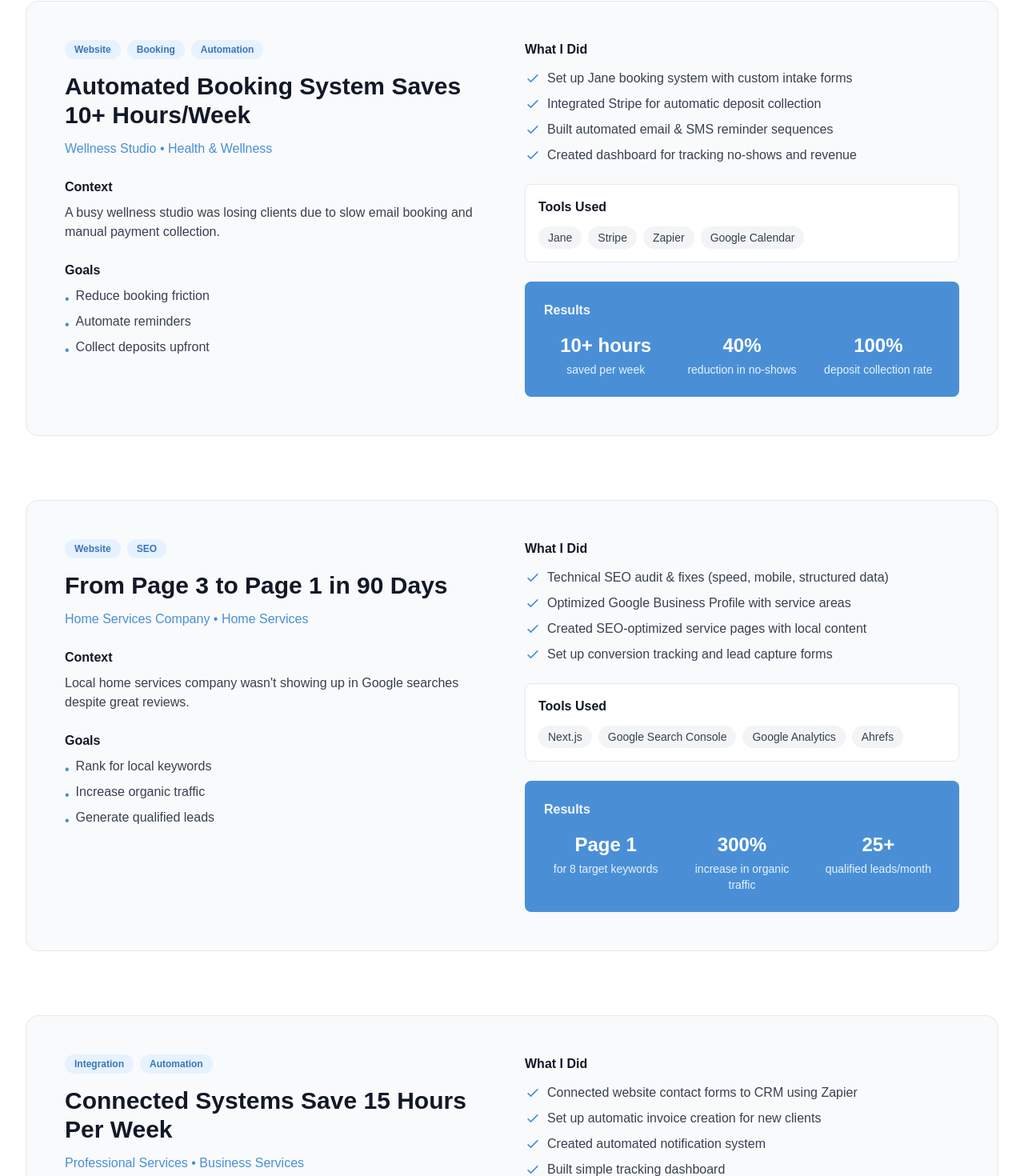
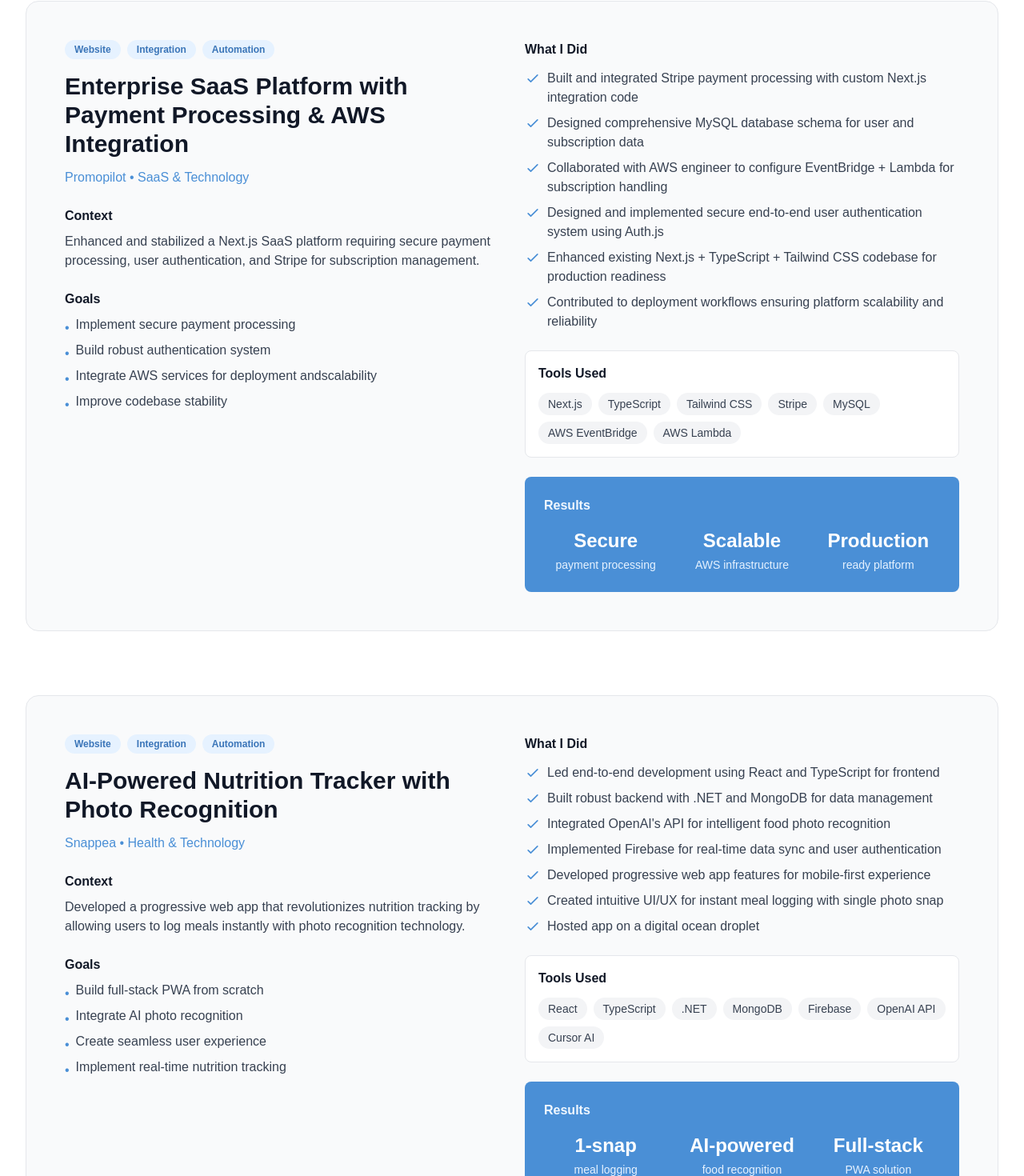
Before and after one commit to brandt47/brandtsystems, a Next.js app: page /work in a window 1280 px wide. Shown: the part 584-2054 px from the top of the page at 80% size. Built offline with nearby package versions, Linux system fonts and the light colour scheme.

Commit message:
projects updated

```diff
--- a/src/app/work/page.tsx
+++ b/src/app/work/page.tsx
@@ -9,7 +9,7 @@ import { caseStudies } from "@/content/siteContent";
 
 // Note: Can't export metadata from client component, would need to create separate metadata file
 
-const categories = ["All", "Website", "Automation", "Booking", "SEO", "Ads"];
+const categories = ["All", "Website", "Integration", "Automation", "Booking", "SEO", "Ads"];
 
 export default function WorkPage() {
   const [selectedCategory, setSelectedCategory] = useState("All");
--- a/src/content/siteContent.ts
+++ b/src/content/siteContent.ts
@@ -141,72 +141,54 @@ export const howItWorks = [
 
 export const caseStudies = [
   {
-    id: "wellness-booking",
-    category: ["Website", "Booking", "Automation"],
-    client: "Wellness Studio",
-    industry: "Health & Wellness",
-    image: "/images/case-study-1.jpg", // Placeholder
-    title: "Automated Booking System Saves 10+ Hours/Week",
-    context: "A busy wellness studio was losing clients due to slow email booking and manual payment collection.",
-    goals: ["Reduce booking friction", "Automate reminders", "Collect deposits upfront"],
+    id: "promopilot-platform",
+    category: ["Website", "Integration", "Automation"],
+    client: "Promopilot",
+    industry: "SaaS & Technology",
+    image: "/images/case-study-promopilot.jpg", // Placeholder
+    title: "Enterprise SaaS Platform with Payment Processing & AWS Integration",
+    context: "Enhanced and stabilized a Next.js SaaS platform requiring secure payment processing, user authentication, and Stripe for subscription management.",
+    goals: ["Implement secure payment processing", "Build robust authentication system", "Integrate AWS services for deployment andscalability", "Improve codebase stability"],
     solution: [
-      "Set up Jane booking system with custom intake forms",
-      "Integrated Stripe for automatic deposit collection",
-      "Built automated email & SMS reminder sequences",
-      "Created dashboard for tracking no-shows and revenue",
+      "Built and integrated Stripe payment processing with custom Next.js integration code",
+      "Designed comprehensive MySQL database schema for user and subscription data",
+      "Collaborated with AWS engineer to configure EventBridge + Lambda for subscription handling",
+      "Designed and implemented secure end-to-end user authentication system using Auth.js",
+      "Enhanced existing Next.js + TypeScript + Tailwind CSS codebase for production readiness",
+      "Contributed to deployment workflows ensuring platform scalability and reliability",
     ],
-    tools: ["Jane", "Stripe", "Zapier", "Google Calendar"],
+    tools: ["Next.js", "TypeScript", "Tailwind CSS", "Stripe", "MySQL", "AWS EventBridge", "AWS Lambda"],
     results: [
-      { metric: "10+ hours", label: "saved per week" },
-      { metric: "40%", label: "reduction in no-shows" },
-      { metric: "100%", label: "deposit collection rate" },
+      { metric: "Secure", label: "payment processing" },
+      { metric: "Scalable", label: "AWS infrastructure" },
+      { metric: "Production", label: "ready platform" },
     ],
   },
   {
-    id: "local-seo",
-    category: ["Website", "SEO"],
-    client: "Home Services Company",
-    industry: "Home Services",
-    image: "/images/case-study-2.jpg",
-    title: "From Page 3 to Page 1 in 90 Days",
-    context: "Local home services company wasn't showing up in Google searches despite great reviews.",
-    goals: ["Rank for local keywords", "Increase organic traffic", "Generate qualified leads"],
+    id: "snappea-nutrition-app",
+    category: ["Website", "Integration", "Automation"],
+    client: "Snappea",
+    industry: "Health & Technology",
+    image: "/images/case-study-snappea.jpg", // Placeholder
+    title: "AI-Powered Nutrition Tracker with Photo Recognition",
+    context: "Developed a progressive web app that revolutionizes nutrition tracking by allowing users to log meals instantly with photo recognition technology.",
+    goals: ["Build full-stack PWA from scratch", "Integrate AI photo recognition", "Create seamless user experience", "Implement real-time nutrition tracking"],
     solution: [
-      "Technical SEO audit & fixes (speed, mobile, structured data)",
-      "Optimized Google Business Profile with service areas",
-      "Created SEO-optimized service pages with local content",
-      "Set up conversion tracking and lead capture forms",
+      "Led end-to-end development using React and TypeScript for frontend",
+      "Built robust backend with .NET and MongoDB for data management",
+      "Integrated OpenAI's API for intelligent food photo recognition",
+      "Implemented Firebase for real-time data sync and user authentication",
+      "Developed progressive web app features for mobile-first experience",
+      "Created intuitive UI/UX for instant meal logging with single photo snap",
+      "Hosted app on a digital ocean droplet"
     ],
-    tools: ["Next.js", "Google Search Console", "Google Analytics", "Ahrefs"],
+    tools: ["React", "TypeScript", ".NET", "MongoDB", "Firebase", "OpenAI API", "Cursor AI"],
     results: [
-      { metric: "Page 1", label: "for 8 target keywords" },
-      { metric: "300%", label: "increase in organic traffic" },
-      { metric: "25+", label: "qualified leads/month" },
+      { metric: "1-snap", label: "meal logging" },
+      { metric: "AI-powered", label: "food recognition" },
+      { metric: "Full-stack", label: "PWA solution" },
     ],
-  },
-  {
-    id: "workflow-automation",
-    category: ["Integration", "Automation"],
-    client: "Professional Services",
-    industry: "Business Services",
-    image: "/images/case-study-3.jpg",
-    title: "Connected Systems Save 15 Hours Per Week",
-    context: "Business was manually copying information from website forms into their database, then creating invoices and follow-up tasks. Everything required double-entry and was prone to errors.",
-    goals: ["Connect forms to database", "Automate invoice creation", "Eliminate manual data entry"],
-    solution: [
-      "Connected website contact forms to CRM using Zapier",
-      "Set up automatic invoice creation for new clients",
-      "Created automated notification system",
-      "Built simple tracking dashboard",
-      "Added team notifications for new inquiries",
-    ],
-    tools: ["Zapier", "CRM System", "Invoicing Software", "Notifications", "Spreadsheets"],
-    results: [
-      { metric: "15 hours", label: "saved per week" },
-      { metric: "0", label: "data entry errors" },
-      { metric: "60%", label: "faster processing" },
-    ],
-  },
+  }
 ];
 
 export const pricingTiers = [
@@ -307,7 +289,7 @@ export const pricingFAQ = [
 export const faqItems = [
   {
     question: "What platforms and tools do you work with?",
-    answer: "Development: Next.js, React, C#, MongoDb, Firebase, Node.js, JavaScript/TypeScript. Integrations: Zapier, custom APIs, other technologies as needed. SEO: Google Search Console, Google Analytics, Screaming Frog. Ads: Google Ads, Google Tag Manager. Booking: Jane, Calendly, Acuity. Payments: Stripe, Square, PayPal. If you use something I haven't worked with yet, I'll learn it.",
+    answer: "Development: Next.js, React, C#/.NET, MongoDB, PostgreSQL, Firebase, Node.js, JavaScript/TypeScript. Cloud & Infrastructure: AWS (EventBridge, Lambda), deployment workflows. AI Integration: OpenAI API, AI-powered features. Integrations: Zapier, custom APIs, other technologies as needed. SEO: Google Search Console, Google Analytics, Screaming Frog. Ads: Google Ads, Google Tag Manager. Booking: Jane, Calendly, Acuity. Payments: Stripe, Square, PayPal. Modern Tools: Cursor AI for efficient development workflows. If you use something I haven't worked with yet, I'll learn it.",
   },
   {
     question: "How long does a typical project take?",
```
